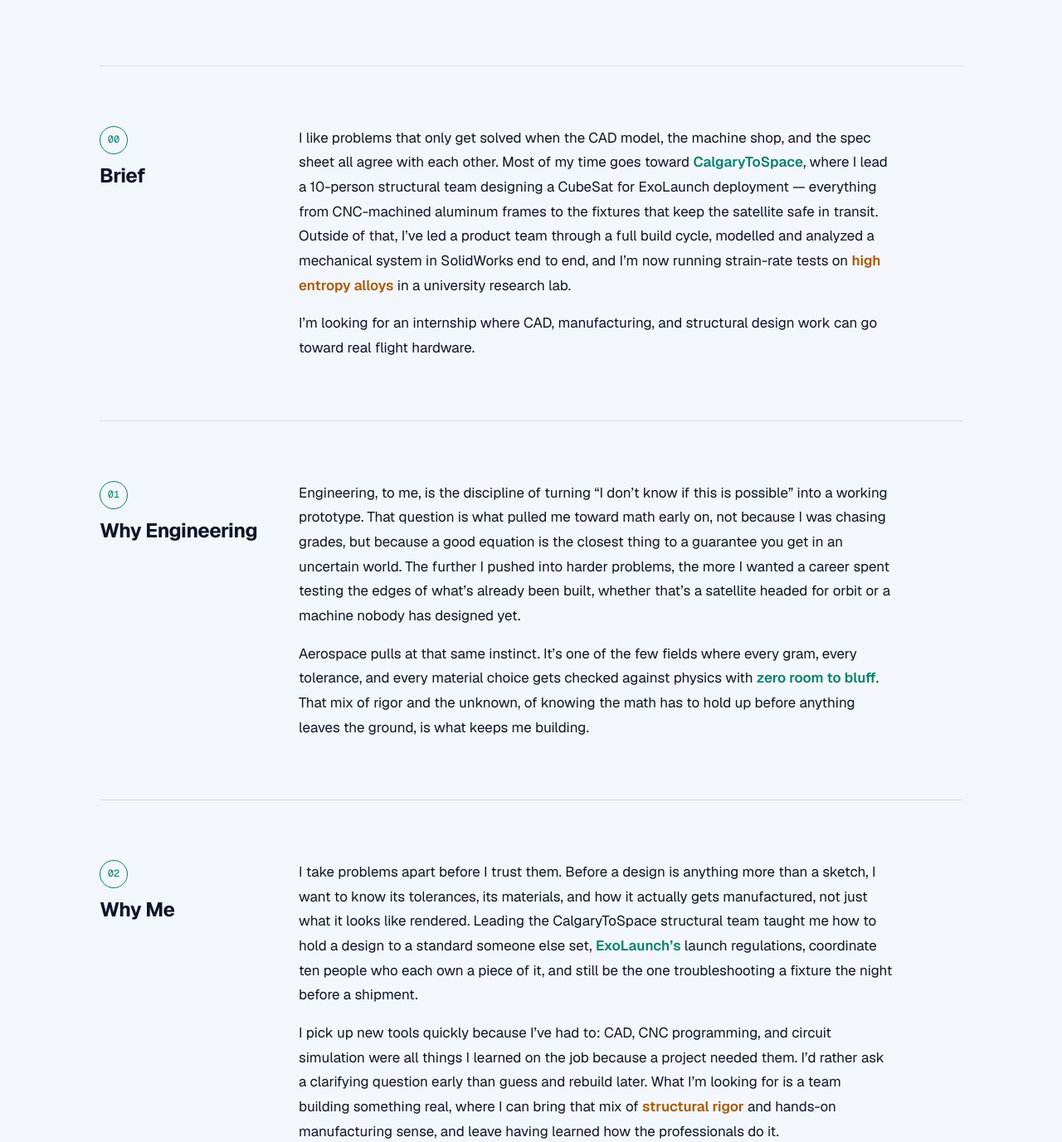
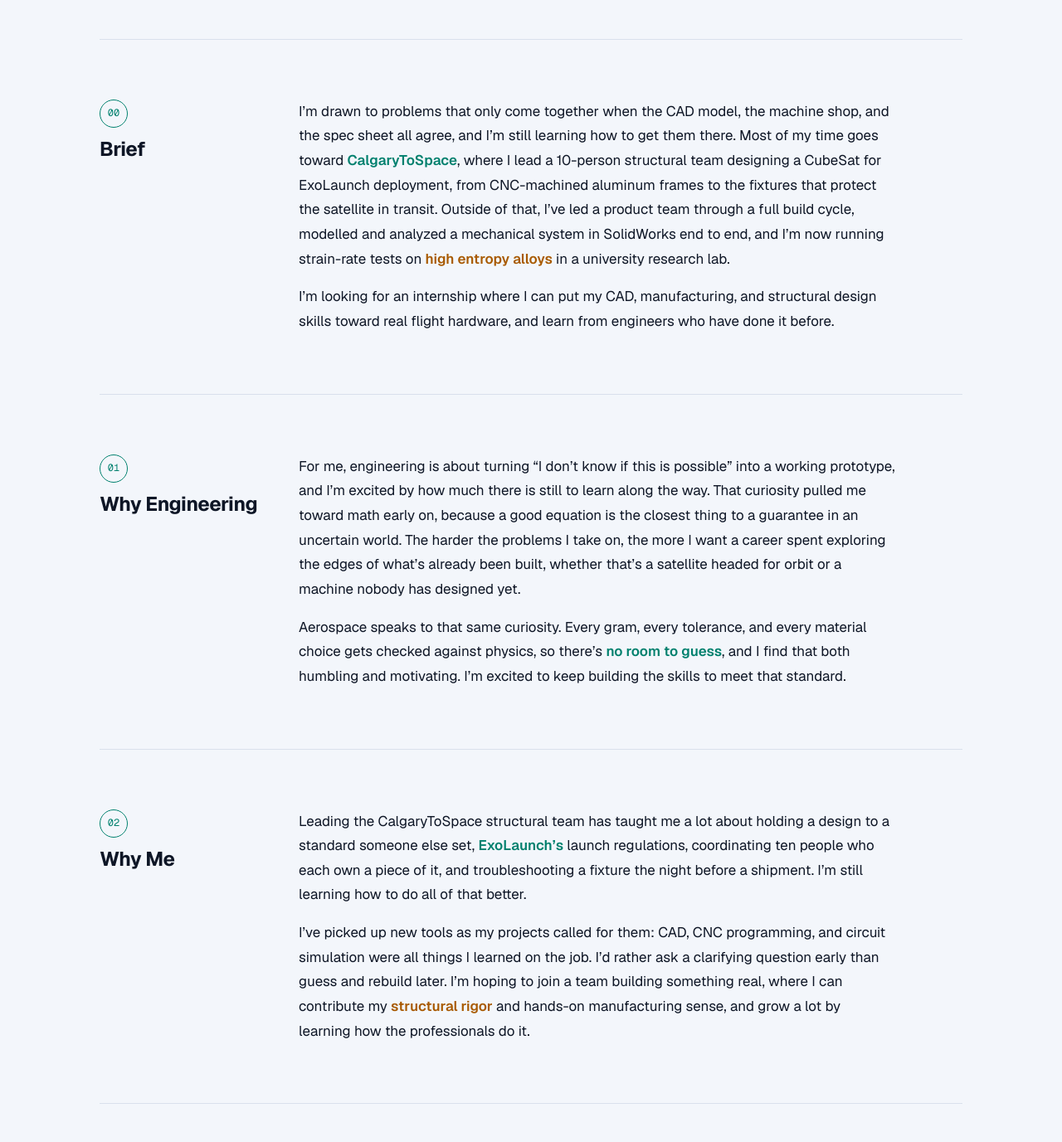
Before and after one commit to VivekN-coder/VivekNair.github.io, a plain HTML site: page index.html in a window 1280 px wide. Shown: the part 1423-2800 px from the top of the page at 83% size. Drawn offline with nearby package versions, Linux system fonts and the light colour scheme.

Commit message:
Refactor hero section layout and improve text clarity
Updated the hero section layout and adjusted text for clarity and conciseness in the index.html file.

```diff
--- a/index.html
+++ b/index.html
@@ -24,10 +24,10 @@ a{color:var(--acc);text-decoration:none}a:hover{text-decoration:underline}
 .dot{width:8px;height:8px;border-radius:50%;background:var(--acc);box-shadow:0 0 8px var(--acc);animation:p 2s ease-in-out infinite}
 @keyframes p{50%{opacity:.35}}
 main{max-width:1080px;margin:0 auto;padding:0 20px}
-.hero{display:grid;grid-template-columns:1fr minmax(320px,470px);gap:48px;align-items:center;padding:72px 0 80px}
+.hero{display:grid;grid-template-columns:minmax(0,1fr) minmax(320px,470px);gap:32px;align-items:start;padding:56px 0 64px}.hero .copy{position:sticky;top:88px}
 .hero h1{font-size:clamp(2.7rem,6.4vw,4.7rem);line-height:1;font-weight:700;letter-spacing:-.035em}
 .hero h1 em{display:block;font-style:normal;color:var(--mut)}
-.hero .role{margin-top:22px;color:var(--mut);font-size:1.1rem;max-width:46ch}
+.hero .role{margin-top:18px;color:var(--mut);font-size:1.1rem;line-height:1.6;max-width:56ch}
 .hero .links{margin-top:28px;display:flex;gap:10px;flex-wrap:wrap}
 .hero .links a{border:1px solid var(--line);background:var(--sur);color:var(--tx);padding:8px 16px;border-radius:99px;font-size:14px;transition:border-color .2s}
 .hero .links a:hover{border-color:var(--acc);text-decoration:none}
@@ -161,18 +161,18 @@ footer{padding:64px 0 72px}
 </div>
 <section id="brief">
     <div class="head"><span class="num mono">00</span><h2>Brief</h2></div>
-    <p class="brief">I like problems that only get solved when the CAD model, the machine shop, and the spec sheet all agree with each other. Most of my time goes toward <span class="hl">CalgaryToSpace</span>, where I lead a 10-person structural team designing a CubeSat for ExoLaunch deployment — everything from CNC-machined aluminum frames to the fixtures that keep the satellite safe in transit. Outside of that, I’ve led a product team through a full build cycle, modelled and analyzed a mechanical system in SolidWorks end to end, and I’m now running strain-rate tests on <span class="hl-a">high entropy alloys</span> in a university research lab.</p>
-    <p class="brief">I’m looking for an internship where CAD, manufacturing, and structural design work can go toward real flight hardware.</p>
+    <p class="brief">I’m drawn to problems that only come together when the CAD model, the machine shop, and the spec sheet all agree, and I’m still learning how to get them there. Most of my time goes toward <span class="hl">CalgaryToSpace</span>, where I lead a 10-person structural team designing a CubeSat for ExoLaunch deployment, from CNC-machined aluminum frames to the fixtures that protect the satellite in transit. Outside of that, I’ve led a product team through a full build cycle, modelled and analyzed a mechanical system in SolidWorks end to end, and I’m now running strain-rate tests on <span class="hl-a">high entropy alloys</span> in a university research lab.</p>
+    <p class="brief">I’m looking for an internship where I can put my CAD, manufacturing, and structural design skills toward real flight hardware, and learn from engineers who have done it before.</p>
   </section>
 <section id="why-eng">
     <div class="head"><span class="num mono">01</span><h2>Why Engineering</h2></div>
-    <p class="brief">Engineering, to me, is the discipline of turning “I don’t know if this is possible” into a working prototype. That question is what pulled me toward math early on, not because I was chasing grades, but because a good equation is the closest thing to a guarantee you get in an uncertain world. The further I pushed into harder problems, the more I wanted a career spent testing the edges of what’s already been built, whether that’s a satellite headed for orbit or a machine nobody has designed yet.</p>
-    <p class="brief">Aerospace pulls at that same instinct. It’s one of the few fields where every gram, every tolerance, and every material choice gets checked against physics with <span class="hl">zero room to bluff</span>. That mix of rigor and the unknown, of knowing the math has to hold up before anything leaves the ground, is what keeps me building.</p>
+    <p class="brief">For me, engineering is about turning “I don’t know if this is possible” into a working prototype, and I’m excited by how much there is still to learn along the way. That curiosity pulled me toward math early on, because a good equation is the closest thing to a guarantee in an uncertain world. The harder the problems I take on, the more I want a career spent exploring the edges of what’s already been built, whether that’s a satellite headed for orbit or a machine nobody has designed yet.</p>
+    <p class="brief">Aerospace speaks to that same curiosity. Every gram, every tolerance, and every material choice gets checked against physics, so there’s <span class="hl">no room to guess</span>, and I find that both humbling and motivating. I’m excited to keep building the skills to meet that standard.</p>
   </section>
 <section id="why-fit">
     <div class="head"><span class="num mono">02</span><h2>Why Me</h2></div>
-    <p class="brief">I take problems apart before I trust them. Before a design is anything more than a sketch, I want to know its tolerances, its materials, and how it actually gets manufactured, not just what it looks like rendered. Leading the CalgaryToSpace structural team taught me how to hold a design to a standard someone else set, <span class="hl">ExoLaunch’s</span> launch regulations, coordinate ten people who each own a piece of it, and still be the one troubleshooting a fixture the night before a shipment.</p>
-    <p class="brief">I pick up new tools quickly because I’ve had to: CAD, CNC programming, and circuit simulation were all things I learned on the job because a project needed them. I’d rather ask a clarifying question early than guess and rebuild later. What I’m looking for is a team building something real, where I can bring that mix of <span class="hl-a">structural rigor</span> and hands-on manufacturing sense, and leave having learned how the professionals do it.</p>
+    <p class="brief">Leading the CalgaryToSpace structural team has taught me a lot about holding a design to a standard someone else set, <span class="hl">ExoLaunch’s</span> launch regulations, coordinating ten people who each own a piece of it, and troubleshooting a fixture the night before a shipment. I’m still learning how to do all of that better.</p>
+    <p class="brief">I’ve picked up new tools as my projects called for them: CAD, CNC programming, and circuit simulation were all things I learned on the job. I’d rather ask a clarifying question early than guess and rebuild later. I’m hoping to join a team building something real, where I can contribute my <span class="hl-a">structural rigor</span> and hands-on manufacturing sense, and grow a lot by learning how the professionals do it.</p>
   </section>
 <section id="systems">
     <div class="head"><span class="num mono">03</span><h2>Systems &amp; Tools</h2></div>
```
